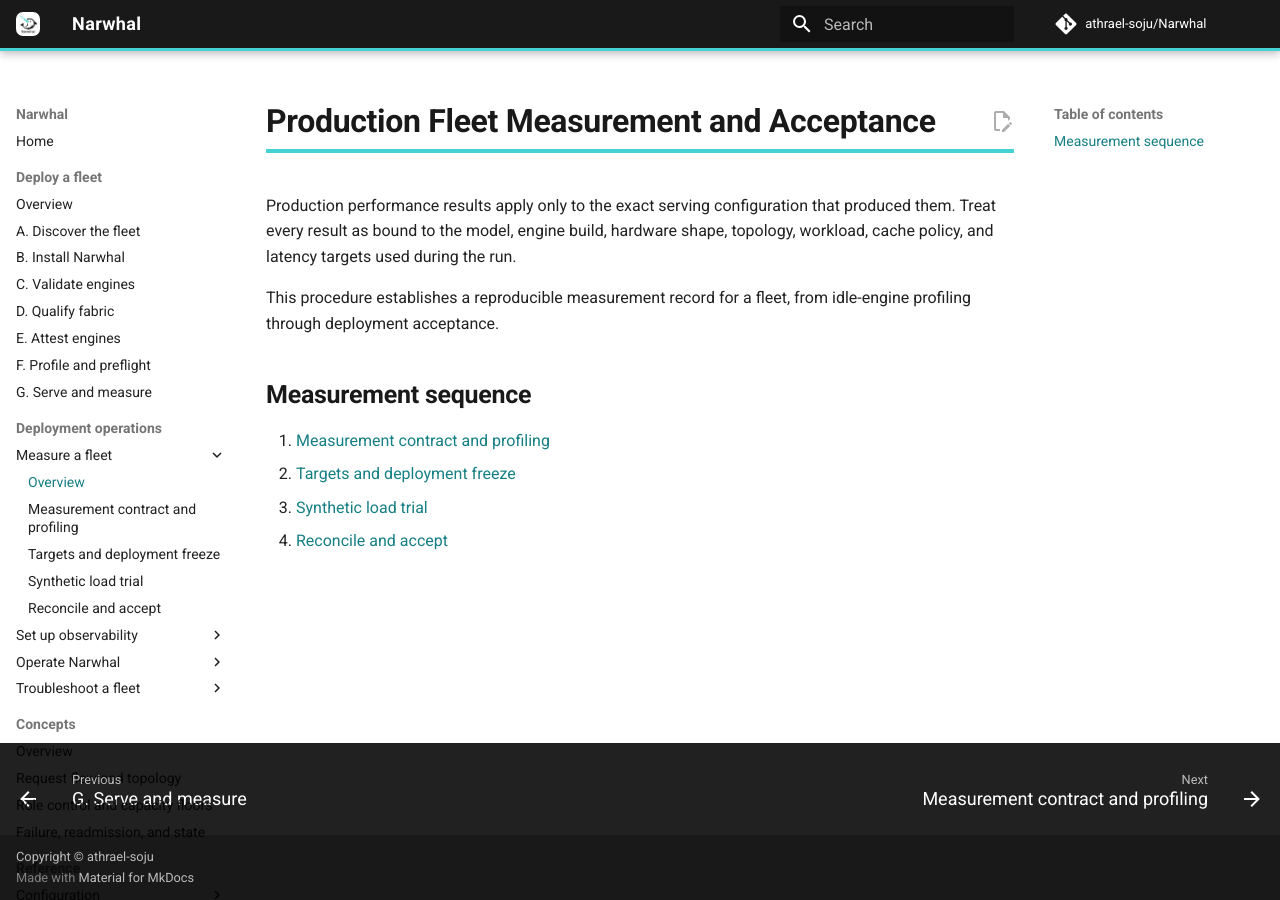
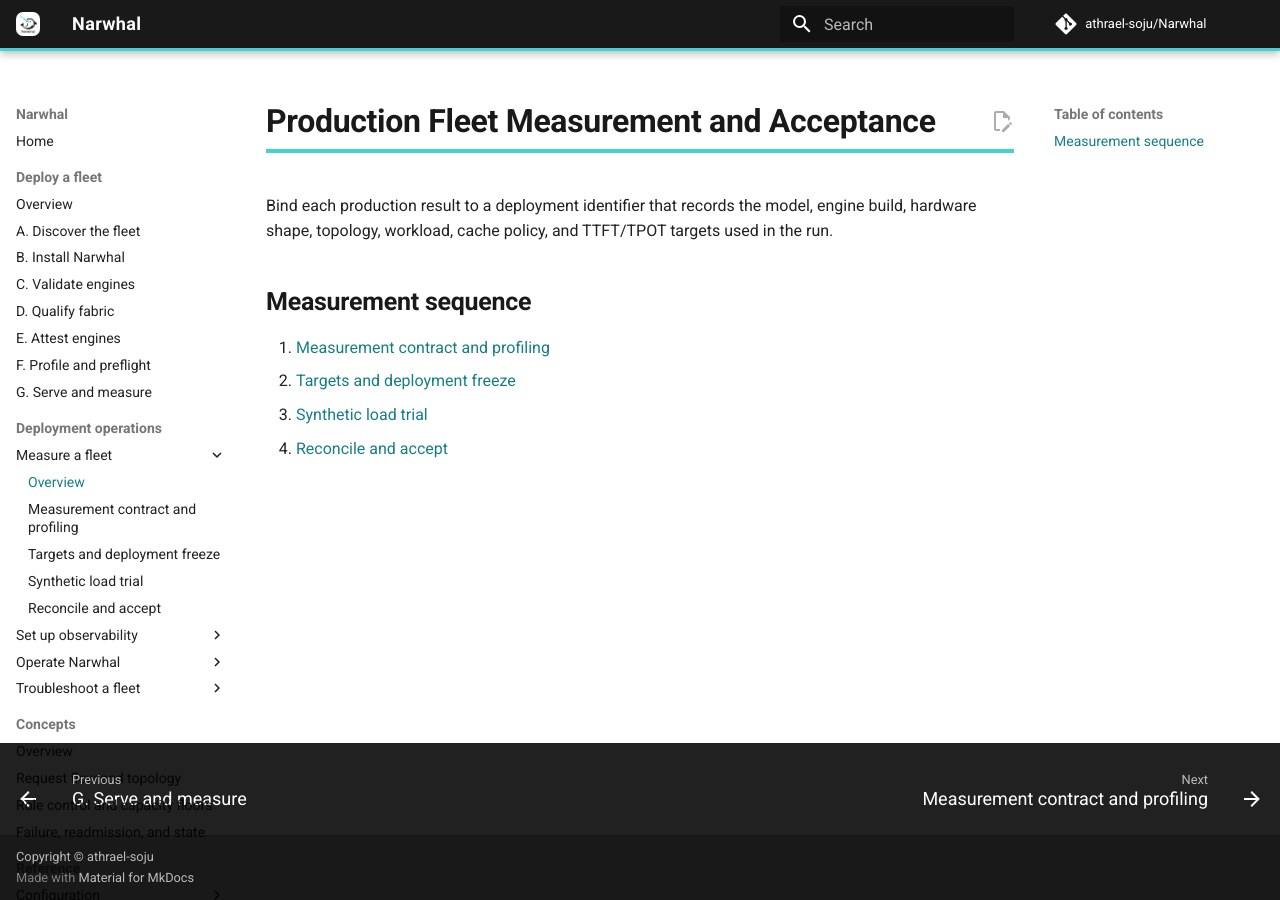
Before and after one commit to athrael-soju/Narwhal, an MkDocs documentation site: the page built from docs/Measure.md, in a window 1280 px wide. Built offline with MkDocs 1.6.1 and Material for MkDocs 9.7.7, drawn with Linux system fonts in a browser that asks for light colours; comment, search, counter and statistics services are not loaded.

Commit message:
docs(Measure): refine production measurement documentation for clarity and precision

```diff
--- a/docs/Measure.md
+++ b/docs/Measure.md
@@ -1,8 +1,6 @@
 # Production Fleet Measurement and Acceptance
 
-Production performance results apply only to the exact serving configuration that produced them. Treat every result as bound to the model, engine build, hardware shape, topology, workload, cache policy, and latency targets used during the run.
-
-This procedure establishes a reproducible measurement record for a fleet, from idle-engine profiling through deployment acceptance.
+Bind each production result to a deployment identifier that records the model, engine build, hardware shape, topology, workload, cache policy, and TTFT/TPOT targets used in the run.
 
 ## Measurement sequence
 
```
